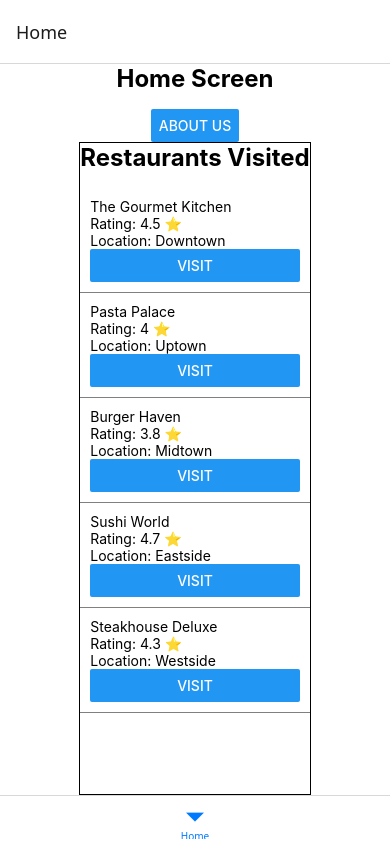
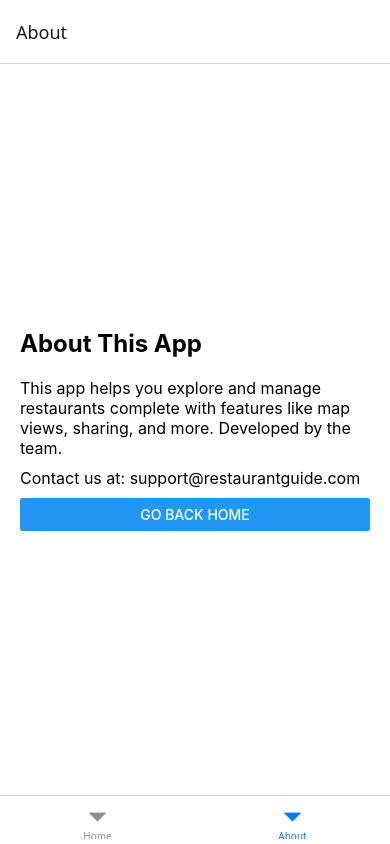
Before and after one commit to Marcq04/Group84_COMP3074, a React Native app: screen /About in a window 390 px wide. Built offline with nearby package versions, Linux system fonts and the light colour scheme.

Commit message:
fixed some issues

```diff
--- a/App.js
+++ b/App.js
@@ -15,6 +15,7 @@ export default function App() {
       <NavigationContainer>
         <Nov.Navigator>
           <Nov.Screen name="Home" component={HomeScreen} />
+          <Nov.Screen name="About" component={AboutScreen} />
         </Nov.Navigator>
       </NavigationContainer>
   );
--- a/app.json
+++ b/app.json
@@ -1,5 +1,6 @@
 {
   "expo": {
+    "owner": "group84",
     "name": "group84prototype",
     "slug": "group84prototype",
     "version": "1.0.0",
@@ -19,10 +20,16 @@
       "adaptiveIcon": {
         "foregroundImage": "./assets/adaptive-icon.png",
         "backgroundColor": "#ffffff"
-      }
+      },
+      "package": "com.marcq04.group84prototype"
     },
     "web": {
       "favicon": "./assets/favicon.png"
+    },
+    "extra": {
+      "eas": {
+        "projectId": "0a6fb8fa-a245-42dc-a50f-d186fe0283bb"
+      }
     }
   }
 }
--- a/components/AboutScreen.js
+++ b/components/AboutScreen.js
@@ -0,0 +1,33 @@
+import React from 'react';
+import { View, Text, StyleSheet, Button } from 'react-native';
+
+export default function AboutScreen({ navigation }) {
+  return (
+    <View style={styles.container}>
+      <Text style={styles.title}>About This App</Text>
+      <Text style={styles.text}>
+        This app helps you explore and manage restaurants complete with features like map views, sharing, and more. Developed by the team.
+      </Text>
+      <Text style={styles.text}>Contact us at: support@restaurantguide.com</Text>
+      <Button title="Go Back Home" onPress={() => navigation.navigate('Home')} />
+    </View>
+  );
+};
+
+const styles = StyleSheet.create({
+  container: {
+    flex: 1,
+    padding: 20,
+    justifyContent: 'center',
+    backgroundColor: '#ffffff',
+  },
+  title: {
+    fontSize: 24,
+    fontWeight: 'bold',
+    marginBottom: 20,
+  },
+  text: {
+    fontSize: 16,
+    marginBottom: 10,
+  },
+});
--- a/components/SplashScreen.js
+++ b/components/SplashScreen.js
@@ -0,0 +1,38 @@
+import React, { useEffect } from 'react';
+import { View, Text, StyleSheet, Image } from 'react-native';
+
+export default function SplashScreen({ navigation }) {
+  useEffect(() => {
+    const timer = setTimeout(() => {
+      navigation.navigate('Home');
+    }, 3000);
+
+    return () => clearTimeout(timer);
+  }, [navigation]);
+
+  return (
+    <View style={styles.container}>
+      <Image source={require('../assets/icon.png')} style={styles.logo} />
+      <Text style={styles.tagline}>Your Personal Restaurant Guide</Text>
+    </View>
+  );
+}
+
+const styles = StyleSheet.create({
+  container: {
+    flex: 1,
+    justifyContent: 'center',
+    alignItems: 'center',
+    backgroundColor: '#ffffff',
+  },
+  logo: {
+    width: 120,
+    height: 120,
+    marginBottom: 20,
+  },
+  tagline: {
+    fontSize: 18,
+    fontStyle: 'italic',
+    color: '#888888',
+  },
+});
```
Also changed, not shown: eas.json (added, +21 -0 lines), package.json (+8 -1 lines), 1 other file (tests, documents, lock files or other folders).
